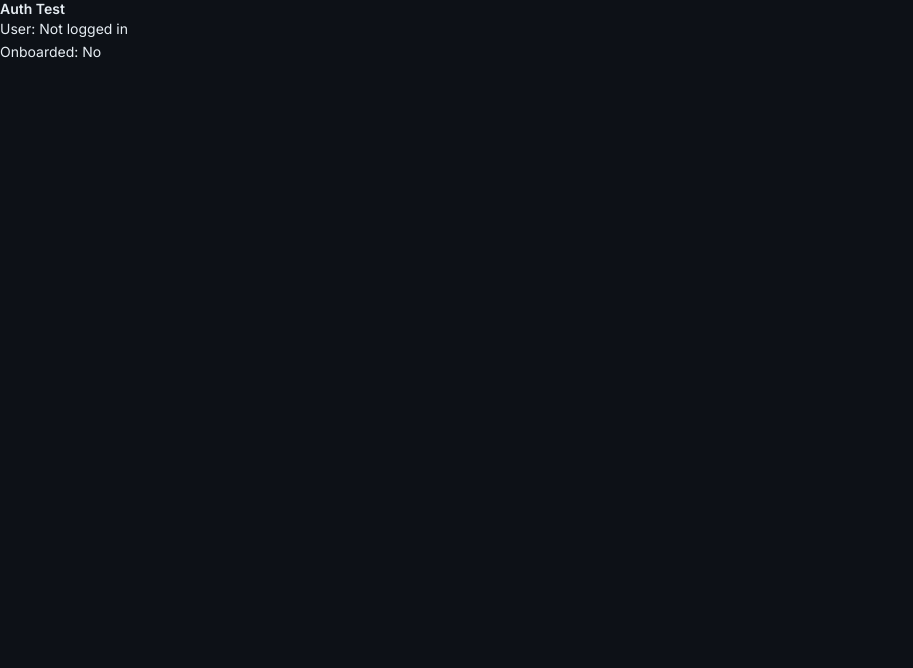
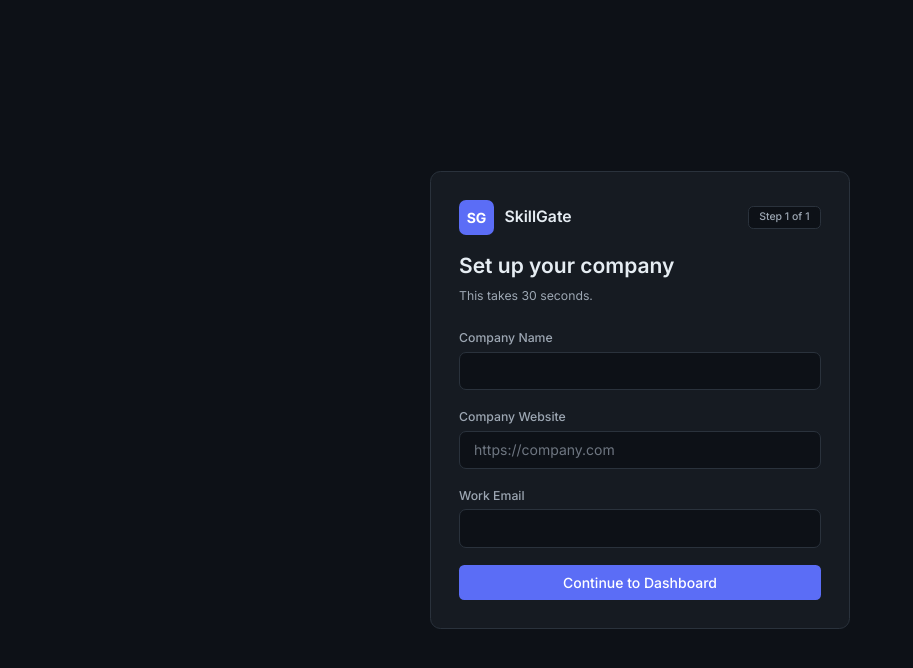
Before and after one commit to Syed-Shariqq/SkillGate-B, a React (Vite) app: page /onboarding in a window 1280 px wide. Shown: the top 668 px of the page, without its empty margins (0-913 px from the left). Built offline with nearby package versions, Linux system fonts and the light colour scheme; no server answers.

Commit message:
Add working state of recruiters auth and onboarding page

```diff
--- a/src/App.jsx
+++ b/src/App.jsx
@@ -1,24 +1,43 @@
-import React, { useEffect } from "react";
-import SkeletonCard from "./components/ui/SkeletonCard";
-import { useAuth } from "./hooks/useAuth";
+import { BrowserRouter, Route, Routes } from "react-router-dom";
+import { Toaster } from "react-hot-toast";
+import { AuthProvider } from "./context/AuthContext";
+import { ProtectedRoute } from "./components/ProtectedRoute";
+import { PublicRoute } from "./components/PublicRoute";
+import RecruiterAuthPage from "./pages/auth/RecruiterAuthPage";
+import RecruiterOnboarding from "./pages/auth/RecruiterOnboarding";
+import RecruiterDashboard from "./pages/recruiter/dashboard/RecruiterDashboard";
+import NotFound from "./pages/NotFound";
 
 const App = () => {
-  const { user, profile, loading } = useAuth();
+  return (
+    <BrowserRouter>
+      <AuthProvider>
+        <Toaster
+          position="top-right"
+          toastOptions={{
+            style: {
+              background: "#161B22",
+              border: "1px solid #2A323C",
+              color: "#E6EDF3",
+            },
+          }}
+        />
 
-  useEffect(() => {
-    console.log("AUTH STATE:", { user, profile, loading });
-  }, [user, profile, loading]);
+        <Routes>
+          <Route element={<PublicRoute />}>
+            <Route path="/auth" element={<RecruiterAuthPage />} />
+          </Route>
 
-  if (loading) {
-    return <SkeletonCard />;
-  }
+          <Route path="/onboarding" element={<RecruiterOnboarding />} />
 
-  return (
-    <div>
-      <h1>Auth Test</h1>
-      <p>User: {user ? user.email : "Not logged in"}</p>
-      <p>Onboarded: {profile?.is_onboarded ? "Yes" : "No"}</p>
-    </div>
+          <Route element={<ProtectedRoute />}>
+            <Route path="/dashboard" element={<RecruiterDashboard />} />
+          </Route>
+
+          <Route path="*" element={<NotFound />} />
+        </Routes>
+      </AuthProvider>
+    </BrowserRouter>
   );
 };
 
--- a/src/components/PublicRoute.jsx
+++ b/src/components/PublicRoute.jsx
@@ -19,5 +19,9 @@ export const PublicRoute = () => {
     return <Navigate to="/dashboard" replace />
   }
 
+  if (isAuthenticated && !isOnboarded) {
+    return <Navigate to="/onboarding" replace />
+  }
+
   return <Outlet />
 }
--- a/src/context/AuthContext.jsx
+++ b/src/context/AuthContext.jsx
@@ -88,16 +88,7 @@ export const AuthProvider = ({ children }) => {
   }, []);
 
   const login = async ({ email, password }) => {
-    const { data, error } = await loginService({ email, password });
-
-    if (!error) {
-      const authState = await loadUserAndProfile();
-
-      setUser(authState.user);
-      setProfile(authState.profile);
-    }
-
-    return { data, error };
+    return loginService({ email, password });
   };
 
   const register = ({ name, email, password }) => {
--- a/src/pages/NotFound.jsx
+++ b/src/pages/NotFound.jsx
@@ -0,0 +1,5 @@
+const NotFound = () => {
+  return <div>Not Found</div>;
+};
+
+export default NotFound;
--- a/src/pages/auth/RecruiterAuthPage.jsx
+++ b/src/pages/auth/RecruiterAuthPage.jsx
@@ -1,6 +1,5 @@
 import { useMemo, useState } from "react";
-import toast, { Toaster } from "react-hot-toast";
-import { useNavigate } from "react-router-dom";
+import toast from "react-hot-toast";
 import Button from "../../components/ui/Button";
 import Card from "../../components/ui/Card";
 import Input from "../../components/ui/Input";
@@ -45,7 +44,6 @@ const validatePassword = (value) => {
 };
 
 const RecruiterAuthPage = () => {
-  const navigate = useNavigate();
   const { login, register } = useAuth();
 
   const [activeTab, setActiveTab] = useState("signup");
@@ -158,8 +156,6 @@ const RecruiterAuthPage = () => {
           ...currentForm,
           signupPassword: "",
         }));
-      } else {
-        navigate("/dashboard");
       }
     } catch (error) {
       setFormError(error?.message || "Something went wrong");
@@ -170,23 +166,6 @@ const RecruiterAuthPage = () => {
 
   return (
     <main className="min-h-screen bg-primary text-text-primary lg:flex">
-      <Toaster
-        position="top-right"
-        toastOptions={{
-          style: {
-            background: "#161B22",
-            border: "1px solid #2A323C",
-            color: "#E6EDF3",
-          },
-          success: {
-            iconTheme: {
-              primary: "#238636",
-              secondary: "#E6EDF3",
-            },
-          },
-        }}
-      />
-
       <section className="hidden min-h-screen w-[40%] flex-col justify-between border-r border-border-default bg-secondary px-10 py-9 lg:flex">
         <div>
           <div className="flex items-center gap-3">
--- a/src/pages/auth/RecruiterOnboarding.jsx
+++ b/src/pages/auth/RecruiterOnboarding.jsx
@@ -0,0 +1,225 @@
+import { useEffect, useState } from "react";
+import { useNavigate } from "react-router-dom";
+import Button from "../../components/ui/Button";
+import Card from "../../components/ui/Card";
+import Input from "../../components/ui/Input";
+import { useAuth } from "../../hooks/useAuth";
+
+const emailPattern = /^[^\s@]+@[^\s@]+\.[^\s@]+$/;
+
+const isValidUrl = (value) => {
+  const trimmedValue = value.trim();
+
+  if (!trimmedValue) return false;
+
+  try {
+    const url = new URL(
+      /^https?:\/\//i.test(trimmedValue) ? trimmedValue : `https://${trimmedValue}`,
+    );
+
+    return Boolean(url.hostname.includes("."));
+  } catch {
+    return false;
+  }
+};
+
+const RecruiterOnboarding = () => {
+  const navigate = useNavigate();
+  const { user, profile, updateCompanyDetails } = useAuth();
+
+  const [form, setForm] = useState({
+    companyName: "",
+    companyWebsite: "",
+    workEmail: user?.email || "",
+  });
+  const [fieldErrors, setFieldErrors] = useState({});
+  const [formError, setFormError] = useState("");
+  const [loading, setLoading] = useState(false);
+
+  useEffect(() => {
+    if (profile?.is_onboarded) {
+      navigate("/dashboard", { replace: true });
+    }
+  }, [navigate, profile?.is_onboarded]);
+
+  const validateField = (name, value = form[name]) => {
+    const trimmedValue = value.trim();
+
+    if (name === "companyName") {
+      return trimmedValue ? "" : "Company name is required";
+    }
+
+    if (name === "companyWebsite") {
+      if (!trimmedValue) return "Company website is required";
+      return isValidUrl(trimmedValue) ? "" : "Enter a valid company website";
+    }
+
+    if (name === "workEmail") {
+      if (!trimmedValue) return "Work email is required";
+      return emailPattern.test(trimmedValue) ? "" : "Enter a valid email address";
+    }
+
+    return "";
+  };
+
+  const validateForm = () => {
+    return ["companyName", "companyWebsite", "workEmail"].reduce(
+      (errors, field) => {
+        const error = validateField(field);
+
+        if (error) {
+          errors[field] = error;
+        }
+
+        return errors;
+      },
+      {},
+    );
+  };
+
+  const handleChange = (event) => {
+    const { name, value } = event.target;
+
+    setForm((currentForm) => ({
+      ...currentForm,
+      [name]: value,
+    }));
+    setFormError("");
+
+    if (fieldErrors[name]) {
+      setFieldErrors((currentErrors) => ({
+        ...currentErrors,
+        [name]: validateField(name, value),
+      }));
+    }
+  };
+
+  const handleBlur = (event) => {
+    const { name, value } = event.target;
+
+    setFieldErrors((currentErrors) => ({
+      ...currentErrors,
+      [name]: validateField(name, value),
+    }));
+  };
+
+  const handleSubmit = async (event) => {
+    event.preventDefault();
+
+    if (loading) return;
+
+    setFormError("");
+
+    const errors = validateForm();
+    setFieldErrors(errors);
+
+    if (Object.keys(errors).length > 0) return;
+
+    if (!user?.id) {
+      setFormError("Your session could not be found. Please log in again.");
+      return;
+    }
+
+    setLoading(true);
+
+    try {
+      const { error } = await updateCompanyDetails(user.id, {
+        company_name: form.companyName.trim(),
+        company_website: form.companyWebsite.trim(),
+        work_email: form.workEmail.trim(),
+      });
+
+      if (error) {
+        setFormError(error.message || "Could not save company details");
+        return;
+      }
+
+      navigate("/dashboard");
+    } catch (error) {
+      setFormError(error?.message || "Could not save company details");
+    } finally {
+      setLoading(false);
+    }
+  };
+
+  return (
+    <main className="flex min-h-screen items-center justify-center bg-primary px-5 py-10 text-text-primary">
+      <Card padding="lg" className="w-full max-w-120 rounded-lg">
+        <div className="mb-7">
+          <div className="mb-5 flex items-center justify-between">
+            <div className="flex items-center gap-3">
+              <div className="flex h-10 w-10 items-center justify-center rounded-lg bg-accent text-base font-bold text-white">
+                SG
+              </div>
+              <span className="text-lg font-semibold">SkillGate</span>
+            </div>
+            <span className="rounded-md border border-border-default bg-primary px-3 py-1 text-xs font-medium text-text-secondary">
+              Step 1 of 1
+            </span>
+          </div>
+
+          <h1 className="text-2xl font-semibold">Set up your company</h1>
+          <p className="mt-2 text-sm text-text-secondary">
+            This takes 30 seconds.
+          </p>
+        </div>
+
+        <form onSubmit={handleSubmit} noValidate className="space-y-5">
+          <Input
+            label="Company Name"
+            name="companyName"
+            value={form.companyName}
+            onChange={handleChange}
+            onBlur={handleBlur}
+            error={fieldErrors.companyName}
+            disabled={loading}
+            autoComplete="organization"
+          />
+
+          <Input
+            label="Company Website"
+            name="companyWebsite"
+            type="url"
+            placeholder="https://company.com"
+            value={form.companyWebsite}
+            onChange={handleChange}
+            onBlur={handleBlur}
+            error={fieldErrors.companyWebsite}
+            disabled={loading}
+            autoComplete="url"
+          />
+
+          <Input
+            label="Work Email"
+            name="workEmail"
+            type="email"
+            value={form.workEmail}
+            onChange={handleChange}
+            onBlur={handleBlur}
+            error={fieldErrors.workEmail}
+            disabled={loading}
+            autoComplete="email"
+          />
+
+          <Button
+            type="submit"
+            variant="primary"
+            loading={loading}
+            disabled={loading}
+            className="w-full"
+          >
+            Continue to Dashboard
+          </Button>
+        </form>
+
+        {formError && (
+          <p className="mt-4 rounded-lg border border-error/40 bg-error/10 px-4 py-3 text-sm text-error">
+            {formError}
+          </p>
+        )}
+      </Card>
+    </main>
+  );
+};
+
+export default RecruiterOnboarding;
--- a/src/pages/recruiter/dashboard/RecruiterDashboard.jsx
+++ b/src/pages/recruiter/dashboard/RecruiterDashboard.jsx
@@ -0,0 +1,5 @@
+const RecruiterDashboard = () => {
+  return <div>Dashboard</div>;
+};
+
+export default RecruiterDashboard;
```
Also changed, not shown: src/main.jsx (+8 -10 lines).
